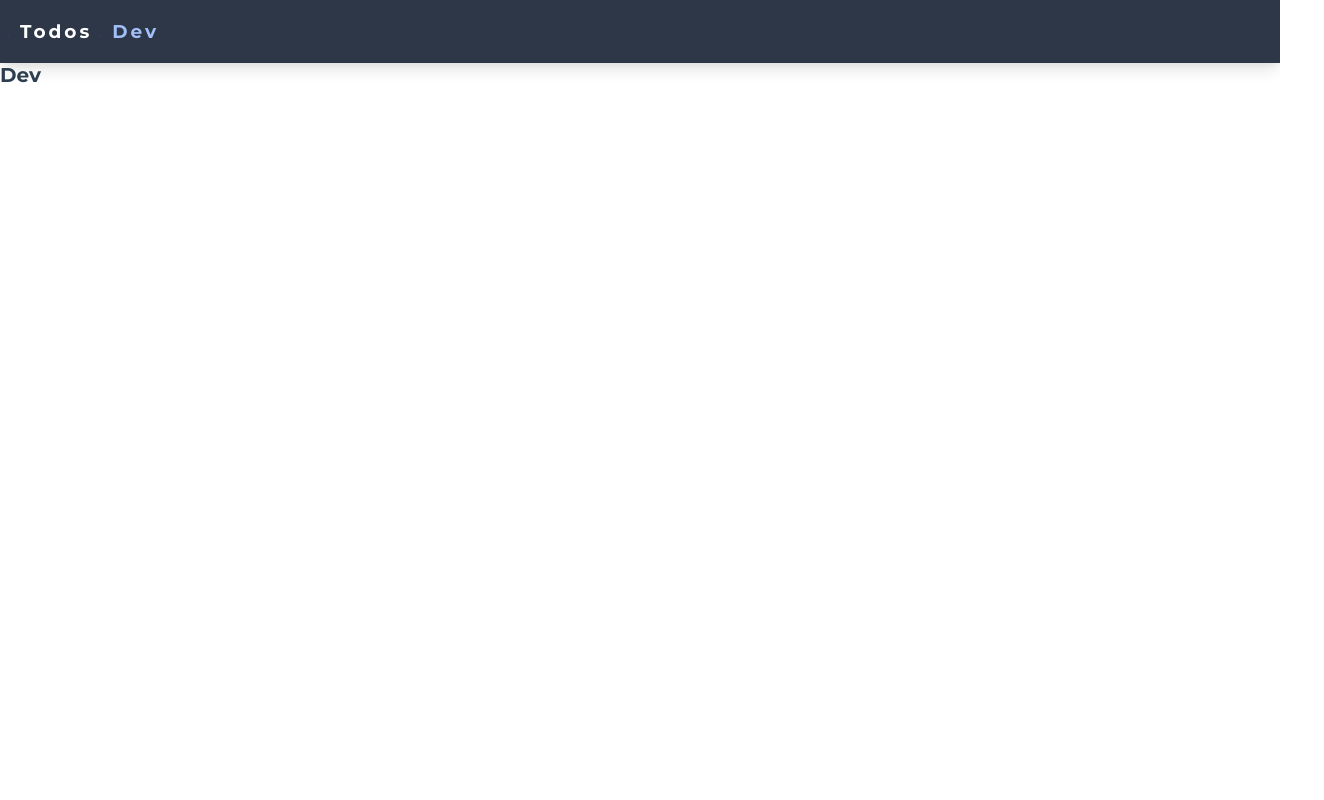
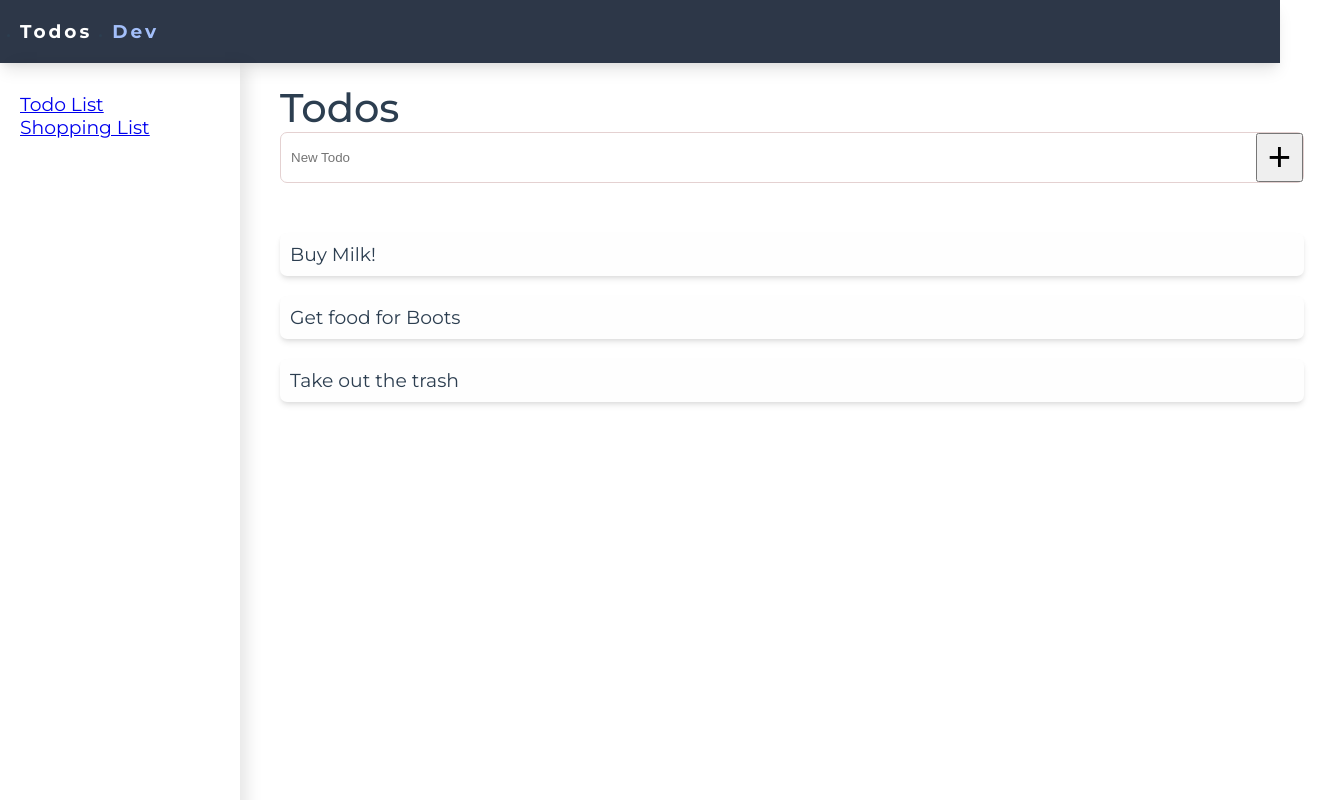
Before and after one commit to unChartedZone/todo-app, a React (Create React App) app: page /dev in a window 1280 px wide. Shown: the top 800 px of the page, 1324 px wide, since content can reach past the window. Built offline with nearby package versions, Linux system fonts and the light colour scheme.

Commit message:
styled sidebar

```diff
--- a/src/App.js
+++ b/src/App.js
@@ -16,7 +16,7 @@ function App() {
       <Router>
         <Navbar />
         <Switch>
-          <Route exact path="/" component={Todos} />
+          <Route exact path="/:id" component={Todos} />
 
           <Route path="/about" component={About} />
 
--- a/src/components/Sidebar.js
+++ b/src/components/Sidebar.js
@@ -1,14 +1,14 @@
 import React from 'react';
+import { NavLink } from 'react-router-dom';
 
 const Sidebar = (props) => {
   return (
-    <div className="sidebar mt-2">
-      {/* <h1 className="h1">Sidebar</h1> */}
+    <div className="sidebar">
       <ul className="sidebar__list">
         {props.collections.map((list) => {
           return (
             <li key={list.id} className="body--1">
-              {list.name}
+              <NavLink to={`/${list.name}`}>{list.name}</NavLink>
             </li>
           );
         })}
--- a/src/scss/components/_sidebar.scss
+++ b/src/scss/components/_sidebar.scss
@@ -1,8 +1,9 @@
 .sidebar {
   display: flex;
-  padding: 0 2rem;
+  padding: 3rem 2rem;
+  height: 100vh;
   width: 20rem;
-  box-shadow: 10px 0px 10px rgba(#000000, 0.5);
+  box-shadow: 10px 0px 15px -3px rgba(#000000, 0.1);
 
   &__list {
     list-style: none;
--- a/src/scss/pages/_todos.scss
+++ b/src/scss/pages/_todos.scss
@@ -1,4 +1,8 @@
 .todos {
+  &__content {
+    padding: 2rem;
+  }
+
   &__list {
     display: flex;
     flex-direction: column;
--- a/src/views/Todos.js
+++ b/src/views/Todos.js
@@ -80,9 +80,9 @@ class Todos extends React.Component {
 
   render() {
     return (
-      <div className="mt-4" style={this.myStyles}>
+      <div className="todos" style={this.myStyles}>
         <Sidebar collections={this.state.collections} />
-        <div className="container mx-4">
+        <div className="todos__content container mx-4">
           <h1 className="h1">Todos</h1>
           <div className="text-field">
             <form className="text-field__form">
```
